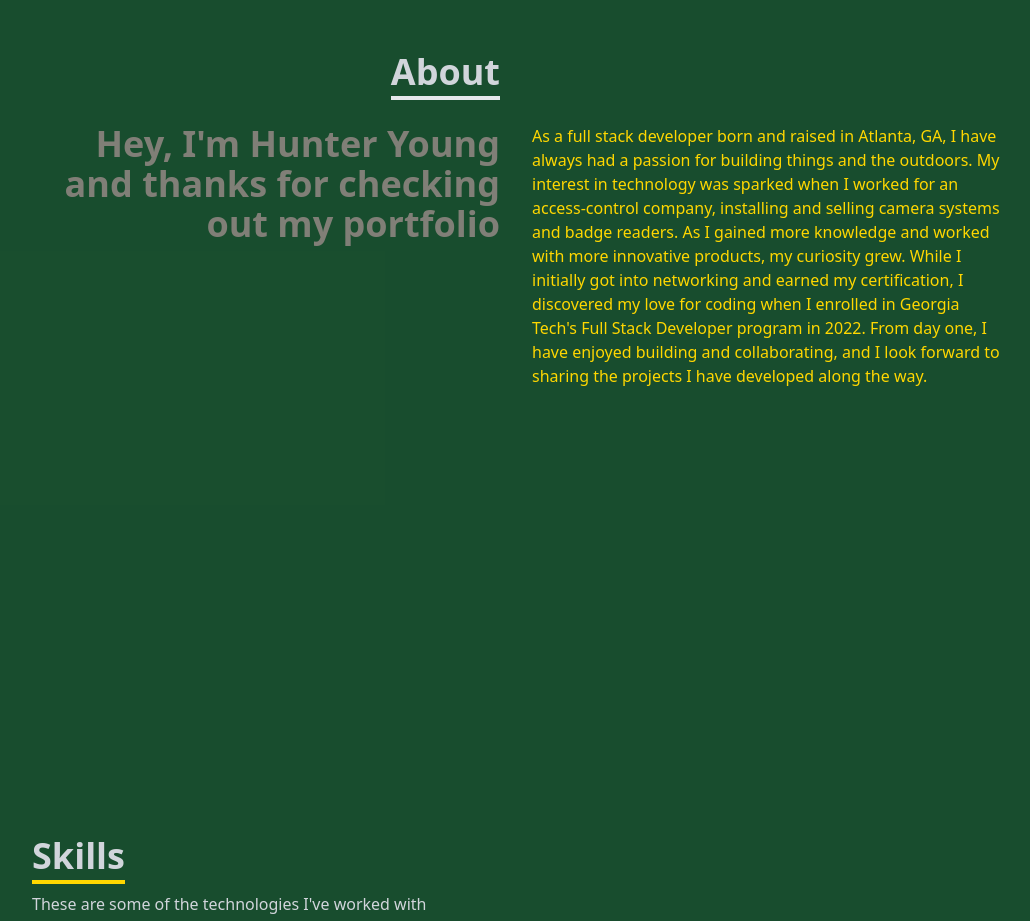
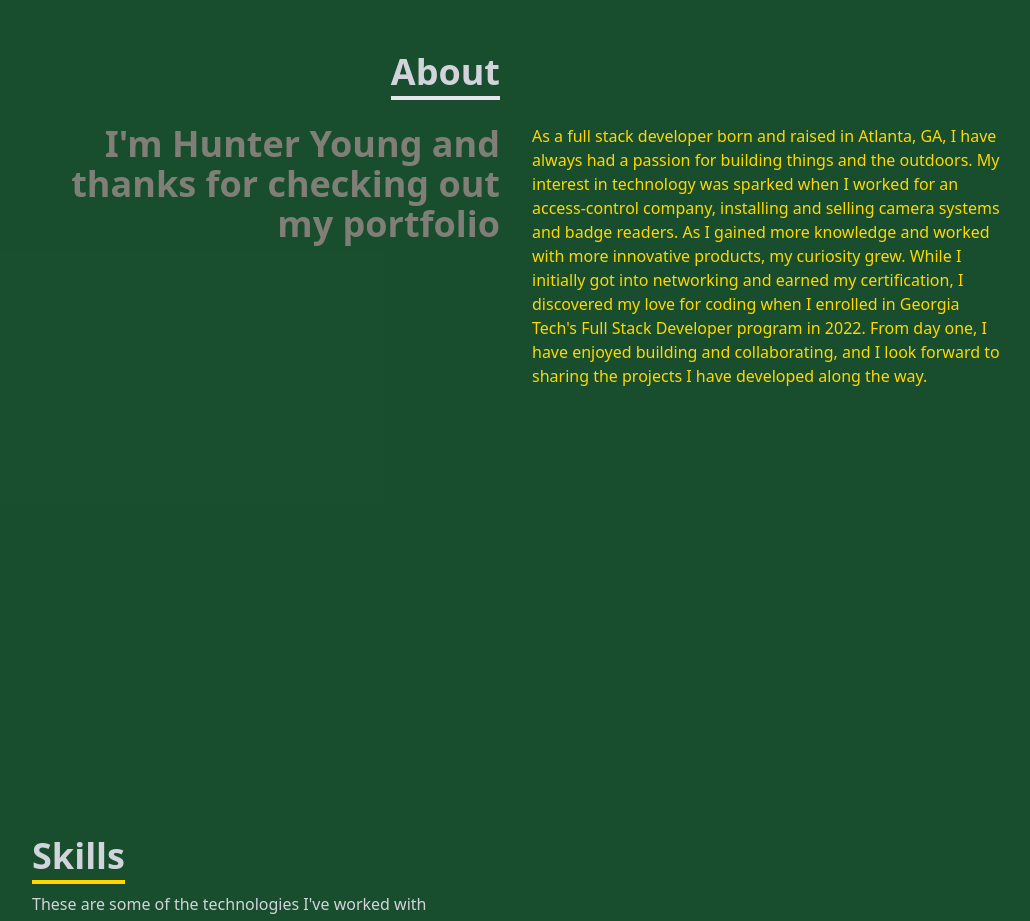
Before and after one commit to hdyoung21/Portfolio, a React (Create React App) app: page / in a window 1280 px wide. Shown: the part 1020-1941 px from the top of the page, without its empty margins (124-1154 px from the left). Built offline with nearby package versions, Linux system fonts and the light colour scheme.

Commit message:
spelling

```diff
--- a/src/components/About.jsx
+++ b/src/components/About.jsx
@@ -14,7 +14,7 @@ function About() {
                 </div>
                 <div className='max-w-[1000px] w-full grid sm:grid-cols-2 gap-8 px-4'>
                     <div className='sm:text-right text-4xl font-bold text-[#807f77]'>
-                        <p>Hey, I'm Hunter Young and thanks for checking out my portfolio</p>
+                        <p>I'm Hunter Young and thanks for checking out my portfolio</p>
                     </div>
                     <div>
                         <p className='text-[#ffd700] pb-20'>As a full stack developer born and raised in Atlanta, GA, I have always had a passion for building things and the outdoors. My interest in technology was sparked when I worked for an access-control company, installing and selling camera systems and badge readers. As I gained more knowledge and worked with more innovative products, my curiosity grew. While I initially got into networking and earned my certification, I discovered my love for coding when I enrolled in Georgia Tech's Full Stack Developer program in 2022. From day one, I have enjoyed building and collaborating, and I look forward to sharing the projects I have developed along the way.</p>
```
